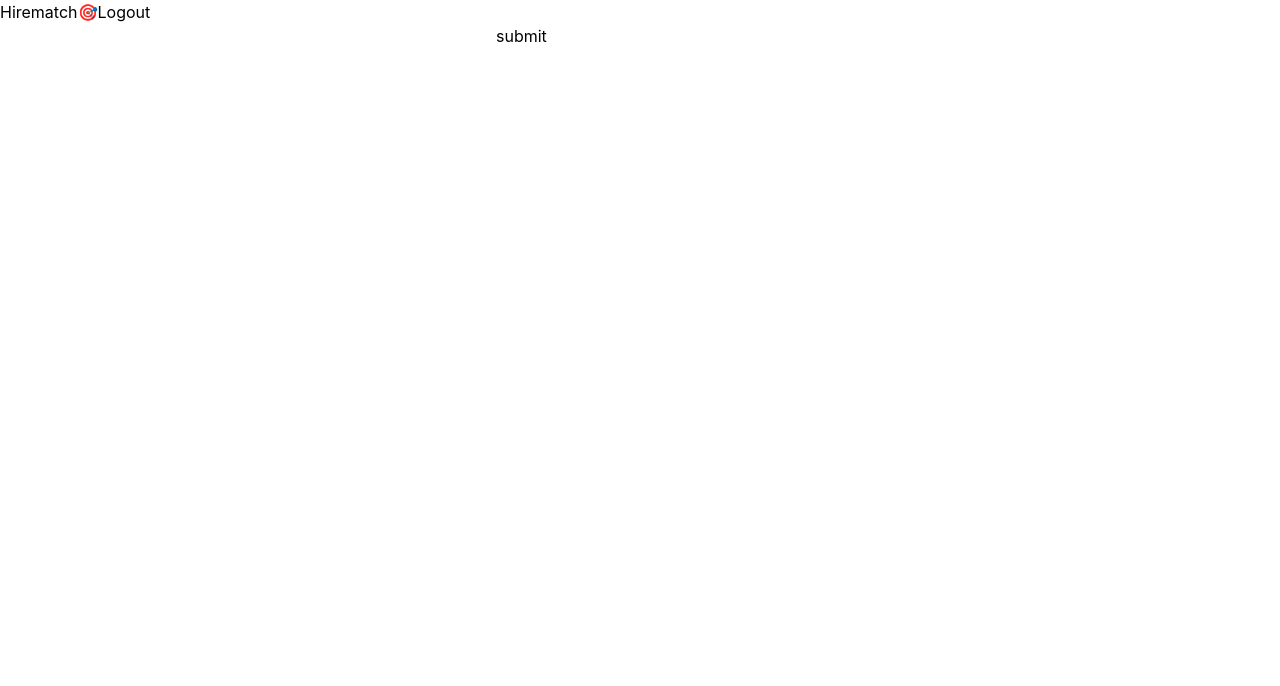
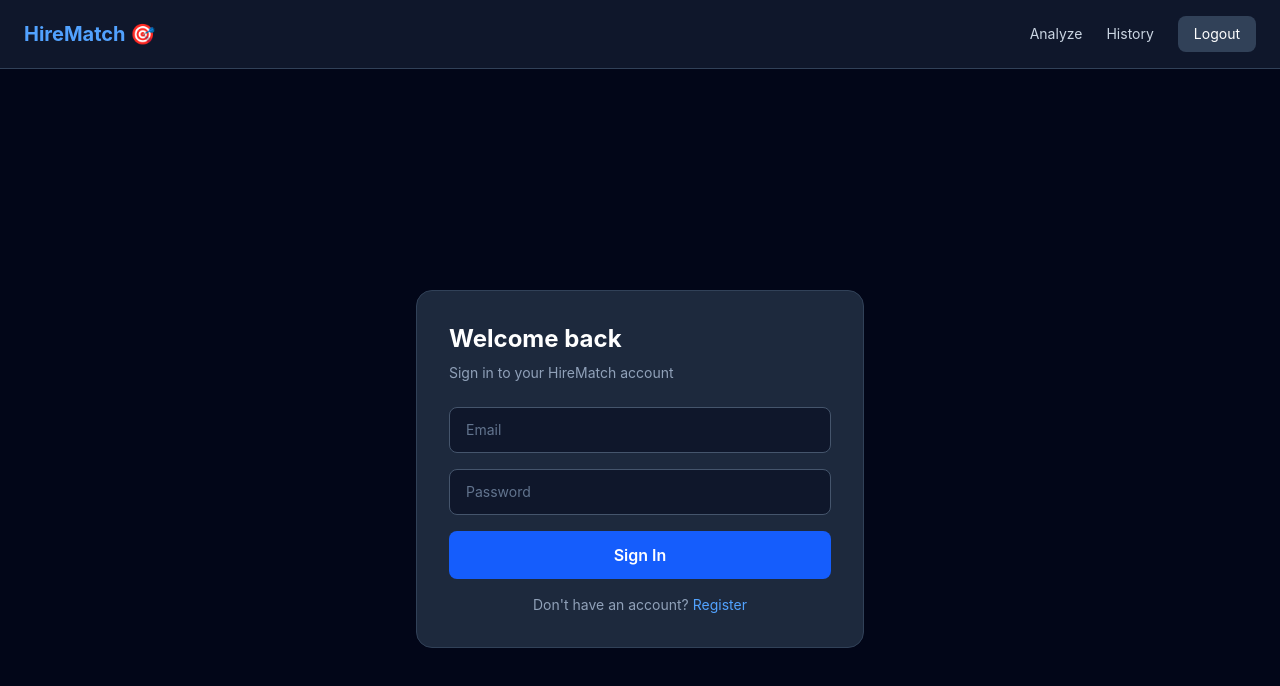
Before and after one commit to UjjawalShrivastava23/hirematch, a React (Vite) app in the folder client/: page /login in a window 1280 px wide. Shown: the top 686 px of the page. Built offline with nearby package versions, Linux system fonts and the light colour scheme.

Commit message:
prep ml service for render

```diff
--- a/client/src/App.jsx
+++ b/client/src/App.jsx
@@ -8,6 +8,7 @@ import History from './pages/History'
 function App() {
   return (
     <BrowserRouter>
+     <div className="min-h-screen bg-slate-950 text-slate-100">
      <Navbar />
       <Routes>
         <Route path="/" element={<h1 className="text-3xl font-bold text-blue-600 p-8">HireMatch 🎯</h1>} />
@@ -17,6 +18,7 @@ function App() {
         <Route path="/analyze" element={<Analyze />} />
         <Route path="/history"element={<History />} />
       </Routes>
+      </div>
     </BrowserRouter>
   )
 }
--- a/client/src/components/Navbar.jsx
+++ b/client/src/components/Navbar.jsx
@@ -12,11 +12,18 @@ const navigate = useNavigate()
 }
 
 return(
-    <div>
-
-    <span>Hirematch🎯</span>
-    <button onClick={Logout}>Logout</button>
-    </div>
+    <nav className="bg-slate-900 border-b border-slate-700 px-6 py-4 flex items-center justify-between">
+      <span className="text-blue-400 font-bold text-xl cursor-pointer" onClick={() => navigate('/dashboard')}>
+        HireMatch 🎯
+      </span>
+      <div className="flex items-center gap-6">
+        <span className="text-slate-300 hover:text-white cursor-pointer text-sm" onClick={() => navigate('/analyze')}>Analyze</span>
+        <span className="text-slate-300 hover:text-white cursor-pointer text-sm" onClick={() => navigate('/history')}>History</span>
+        <button onClick={Logout} className="bg-slate-700 hover:bg-slate-600 text-white text-sm px-4 py-2 rounded-lg transition-colors">
+          Logout
+        </button>
+      </div>
+    </nav>
 
 )}
 export default Navbar
--- a/client/src/index.css
+++ b/client/src/index.css
@@ -1 +1,7 @@
 @import "tailwindcss";
+
+@import url('https://fonts.googleapis.com/css2?family=Inter:wght@300;400;500;600;700&display=swap');
+
+* {
+  font-family: 'Inter', sans-serif;
+}
--- a/client/src/pages/History.jsx
+++ b/client/src/pages/History.jsx
@@ -16,16 +16,23 @@ function History(){
 
 
 return (
+  <div className="max-w-7xl mx-auto px-6 py-12">
+
+
     <div>
-      <h1>Your Analysis History</h1>
+      <h1 className="text-3xl font-bold text-white mb-8">Your Analysis History</h1>
+      <div className="grid grid-cols-1 md:grid-cols-2 lg:grid-cols-3 gap-6">
       {history.map((item) => (
-        <div key={item._id}>
-          <h3>Score: {item.matchScore}%</h3>
-          <p>Missing Skills: {item.missingSkills.join(', ')}</p>
-          <p>{new Date(item.createdAt).toLocaleDateString()}</p>
+        <div className="bg-slate-800 border border-slate-700 rounded-2xl p-6 hover:border-blue-500 transition-colors" key={item._id}>
+          <h3 className="text-3xl font-bold text-blue-400 mb-4">Score: {item.matchScore}%</h3>
+          <p className="text-slate-400 text-sm mb-4">Missing Skills: {item.missingSkills.join(', ')}</p>
+          <p className="text-slate-500 text-xs text-right mt-4 pt-4 border-t border-slate-700">{new Date(item.createdAt).toLocaleDateString()}</p>
         </div>
       ))}
     </div>
+    </div>
+    </div>
+
   )}
 
 export default History
--- a/client/src/pages/Login.jsx
+++ b/client/src/pages/Login.jsx
@@ -21,18 +21,42 @@ localStorage.setItem('user', JSON.stringify(response.data.user))
       console.error();
    }
 }
-    return(
-        <div>
-        <input value ={email}
-        onChange={(e) =>setEmail(e.target.value)} />
-        <input value ={password}
-        onChange={(p)=>setPassword(p.target.value)}/>
+return (
+    <div className="min-h-screen flex items-center justify-center">
+      <div className="bg-slate-800 border border-slate-700 rounded-2xl p-8 w-full max-w-md">
+        <h1 className="text-2xl font-bold text-white mb-2">Welcome back</h1>
+        <p className="text-slate-400 text-sm mb-6">Sign in to your HireMatch account</p>
 
+        <div className="flex flex-col gap-4">
+          <input
+            type="email"
+            placeholder="Email"
+            value={email}
+            onChange={(e) => setEmail(e.target.value)}
+            className="bg-slate-900 border border-slate-600 text-white placeholder-slate-500 rounded-lg px-4 py-3 text-sm focus:outline-none focus:border-blue-500"
+          />
+          <input
+            type="password"
+            placeholder="Password"
+            value={password}
+            onChange={(p) => setPassword(p.target.value)}
+            className="bg-slate-900 border border-slate-600 text-white placeholder-slate-500 rounded-lg px-4 py-3 text-sm focus:outline-none focus:border-blue-500"
+          />
+          <button
+            onClick={handlesubmit}
+            className="bg-blue-600 hover:bg-blue-500 text-white font-semibold py-3 rounded-lg transition-colors"
+          >
+            Sign In
+          </button>
+        </div>
 
-
-<button onClick={handlesubmit}> submit </button>
-
-
-</div>
-    ) }
+        <p className="text-slate-400 text-sm text-center mt-4">
+          Don't have an account?
+          <span className="text-blue-400 cursor-pointer hover:underline ml-1" onClick={() => navigate('/register')}>
+            Register
+          </span>
+        </p>
+      </div>
+    </div>
+  )}
 export default Login
--- a/client/src/pages/Register.jsx
+++ b/client/src/pages/Register.jsx
@@ -23,17 +23,37 @@ function Register(){
     }
      catch(error){} }
     return(
-        <div>
-            <input value={name}
-            onChange={(n)=> setName(n.target.value)} />
+        <div className="min-h-screen flex items-center justify-center">
+            <div className="bg-slate-800 border border-slate-700 rounded-2xl p-8 w-full max-w-md">
+              <h1 className="text-2xl font-bold text-white mb-2">Create your Account</h1>
+              <p className="text-slate-400 text-sm mb-6">Sign up to your HireMatch account</p>
+
+             <div className="flex flex-col gap-4">
+
+            <input
+            type = "name"
+            placeholder="Name"
+            value={name}
+            onChange={(n)=> setName(n.target.value)}
+            className="bg-slate-900 border border-slate-600 text-white placeholder-slate-500 rounded-lg px-4 py-3 text-sm focus:outline-none focus:border-blue-500"/>
             <input value= {email}
-            onChange={(e)=> setEmail(e.target.value)} />
+            type="email"
+            placeholder="Email"
+            onChange={(e)=> setEmail(e.target.value)}
+            className="bg-slate-900 border border-slate-600 text-white placeholder-slate-500 rounded-lg px-4 py-3 text-sm focus:outline-none focus:border-blue-500"/>
             <input value={password}
-            onChange={(p)=> setPassword(p.target.value)}/>
+            type="password"
+            placeholder="Password"
+            onChange={(p)=> setPassword(p.target.value)}
+            className="bg-slate-900 border border-slate-600 text-white placeholder-slate-500 rounded-lg px-4 py-3 text-sm focus:outline-none focus:border-blue-500"/>
 
-            <button onClick={clickSubmit}> Submit</button>
+            <button onClick={clickSubmit}
+             className="bg-blue-600 hover:bg-blue-500 text-white font-semibold py-3 rounded-lg transition-colors">
+             Create Account</button>
+             </div>
+        </div>
 
-        </div>
+    </div>
     )
 }
 export default Register
--- a/client/src/pages/dashboard.jsx
+++ b/client/src/pages/dashboard.jsx
@@ -7,8 +7,43 @@ function Dashboard(){
         if (!token) navigate('/login')
       }, [])
    const user = JSON.parse(localStorage.getItem('user'))
-    return(
-        <h1>Welcome to the platform ,{user ? user.name: ''}</h1>
-    )
+   return (
+    <div className="max-w-7xl mx-auto px-6 py-12">
+
+      <div className="flex flex-col md:flex-row justify-between items-start md:items-center mb-10 gap-4">
+        <div>
+          <h1 className="text-3xl font-bold text-white">Welcome back, {user ? user.name : ''} 👋</h1>
+          <p className="text-slate-400 mt-2">Ready to land your next role? Let's check your resume fit.</p>
+        </div>
+        <button
+          onClick={() => navigate('/analyze')}
+          className="bg-blue-600 hover:bg-blue-500 text-white px-6 py-3 rounded-xl font-semibold transition-colors flex items-center gap-2"
+        >
+          + New Analysis
+        </button>
+      </div>
+
+
+      <div className="grid grid-cols-1 md:grid-cols-3 gap-6">
+        <div className="bg-slate-800 border border-slate-700 p-6 rounded-2xl">
+          <h3 className="text-slate-400 text-sm font-medium mb-2">Total Analyses Run</h3>
+          <p className="text-3xl font-bold text-white">--</p>
+        </div>
+
+        <div className="bg-slate-800 border border-slate-700 p-6 rounded-2xl">
+          <h3 className="text-slate-400 text-sm font-medium mb-2">Average Match Score</h3>
+          <p className="text-3xl font-bold text-blue-400">--%</p>
+        </div>
+
+        <div className="bg-slate-800 border border-slate-700 p-6 rounded-2xl">
+          <h3 className="text-slate-400 text-sm font-medium mb-2">System Status</h3>
+          <div className="flex items-center gap-2 mt-2">
+            <span className="w-3 h-3 rounded-full bg-green-500"></span>
+            <p className="text-lg font-bold text-slate-200">ML Engine Online</p>
+          </div>
+        </div>
+      </div>
+    </div>
+  )
 }
 export default Dashboard
```
Also changed, not shown: client/src/pages/Analyze.jsx (+81 -9 lines), 1 other file (tests, documents, lock files or other folders).
